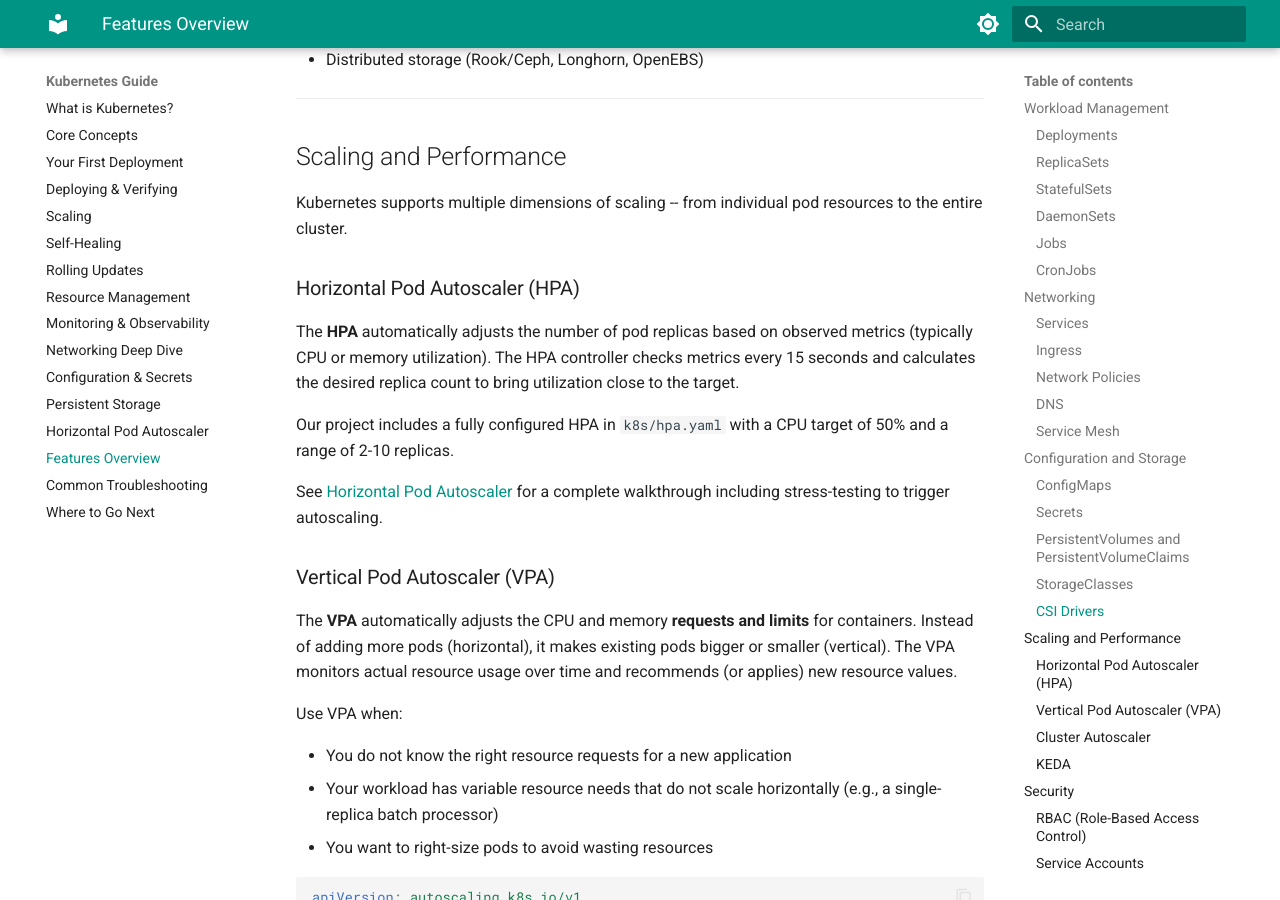
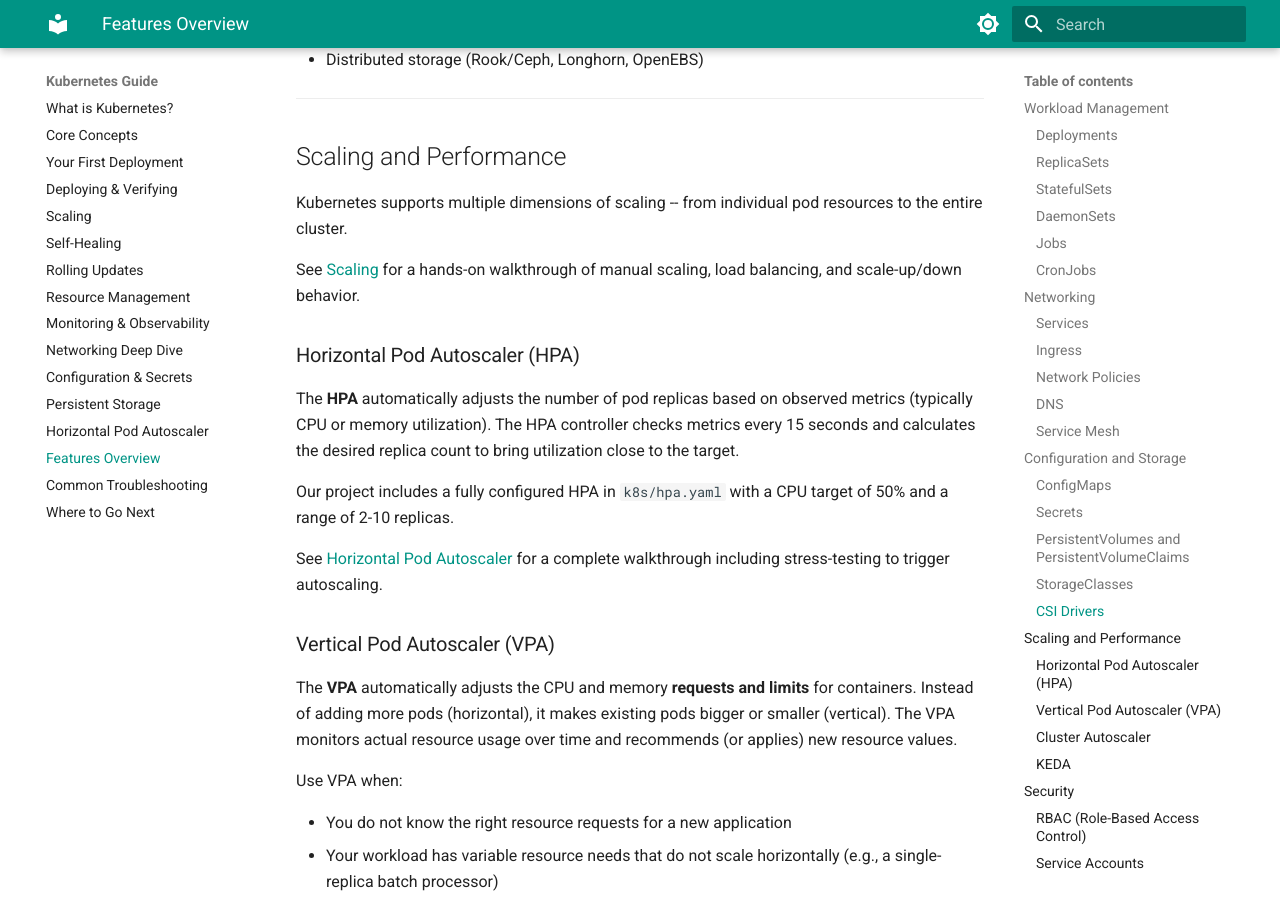
Before and after one commit to mortenoh/fastapi-k8s, an MkDocs documentation site: the page built from docs/kubernetes/features.md, in a window 1280 px wide and 900 px high, scrolled down 10883 px. Built offline with MkDocs 1.6.1 and Material for MkDocs 9.7.7, drawn with Linux system fonts in a browser that asks for light colours.

Commit message:
docs: add scaling.md cross-reference in features.md

```diff
--- a/docs/kubernetes/features.md
+++ b/docs/kubernetes/features.md
@@ -433,6 +433,8 @@ Use CSI drivers when you need storage beyond what Kubernetes natively supports:
 ## Scaling and Performance
 
 Kubernetes supports multiple dimensions of scaling -- from individual pod resources to the entire cluster.
+
+See [Scaling](scaling.md) for a hands-on walkthrough of manual scaling, load balancing, and scale-up/down behavior.
 
 ### Horizontal Pod Autoscaler (HPA)
 
```
